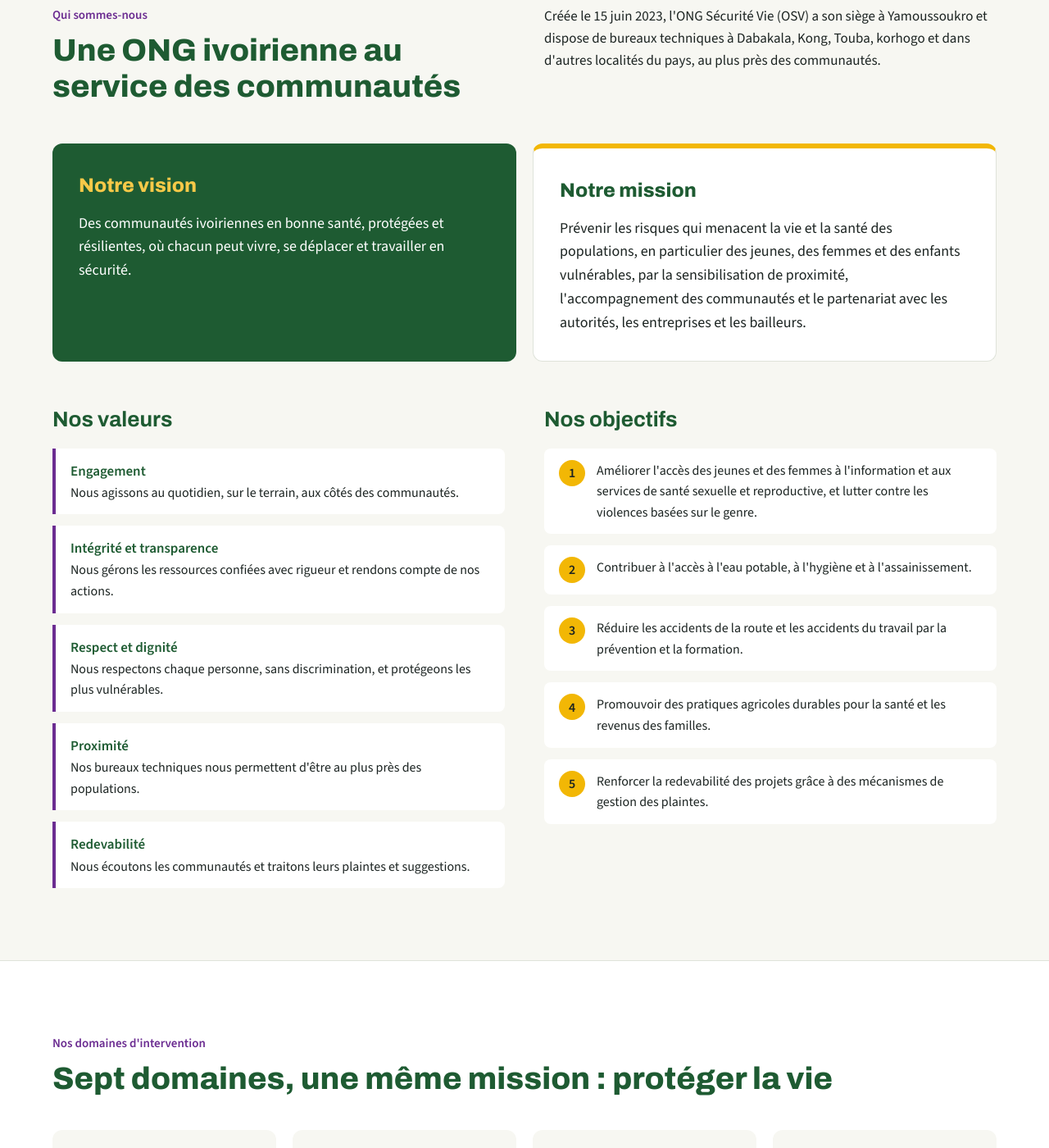
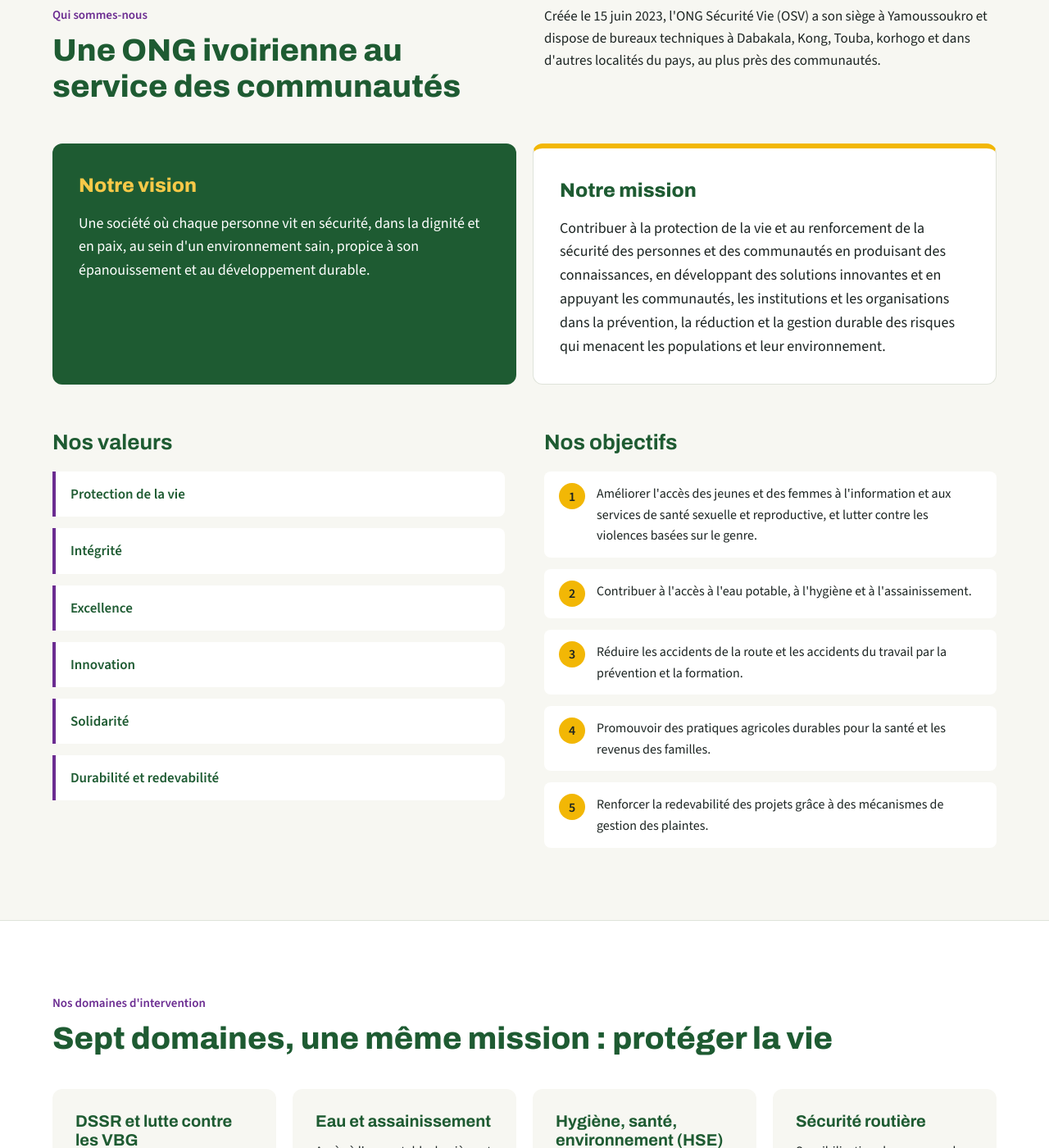
Before and after one commit to 28121989/securitevie, a Jekyll site: the page built from index.html, in a window 1280 px wide and 1400 px high, scrolled down 868 px. Shown: the whole window at 82% size. Built offline with Jekyll 4.4.1, drawn with Linux system fonts in a browser that asks for light colours.

Commit message:
Update apropos.yml

```diff
--- a/_data/apropos.yml
+++ b/_data/apropos.yml
@@ -1,16 +1,12 @@
-vision: "Des communautés ivoiriennes en bonne santé, protégées et résilientes, où chacun peut vivre, se déplacer et travailler en sécurité."
-mission: "Prévenir les risques qui menacent la vie et la santé des populations, en particulier des jeunes, des femmes et des enfants vulnérables, par la sensibilisation de proximité, l'accompagnement des communautés et le partenariat avec les autorités, les entreprises et les bailleurs."
+vision: "Une société où chaque personne vit en sécurité, dans la dignité et en paix, au sein d'un environnement sain, propice à son épanouissement et au développement durable."
+mission: "Contribuer à la protection de la vie et au renforcement de la sécurité des personnes et des communautés en produisant des connaissances, en développant des solutions innovantes et en appuyant les communautés, les institutions et les organisations dans la prévention, la réduction et la gestion durable des risques qui menacent les populations et leur environnement."
 valeurs:
-  - titre: "Engagement"
-    texte: "Nous agissons au quotidien, sur le terrain, aux côtés des communautés."
-  - titre: "Intégrité et transparence"
-    texte: "Nous gérons les ressources confiées avec rigueur et rendons compte de nos actions."
-  - titre: "Respect et dignité"
-    texte: "Nous respectons chaque personne, sans discrimination, et protégeons les plus vulnérables."
-  - titre: "Proximité"
-    texte: "Nos bureaux techniques nous permettent d'être au plus près des populations."
-  - titre: "Redevabilité"
-    texte: "Nous écoutons les communautés et traitons leurs plaintes et suggestions."
+  - titre: "Protection de la vie"
+  - titre: "Intégrité"
+  - titre: "Excellence"
+  - titre: "Innovation"
+  - titre: "Solidarité"
+  - titre: "Durabilité et redevabilité"
 objectifs:
   - "Améliorer l'accès des jeunes et des femmes à l'information et aux services de santé sexuelle et reproductive, et lutter contre les violences basées sur le genre."
   - "Contribuer à l'accès à l'eau potable, à l'hygiène et à l'assainissement."
```
